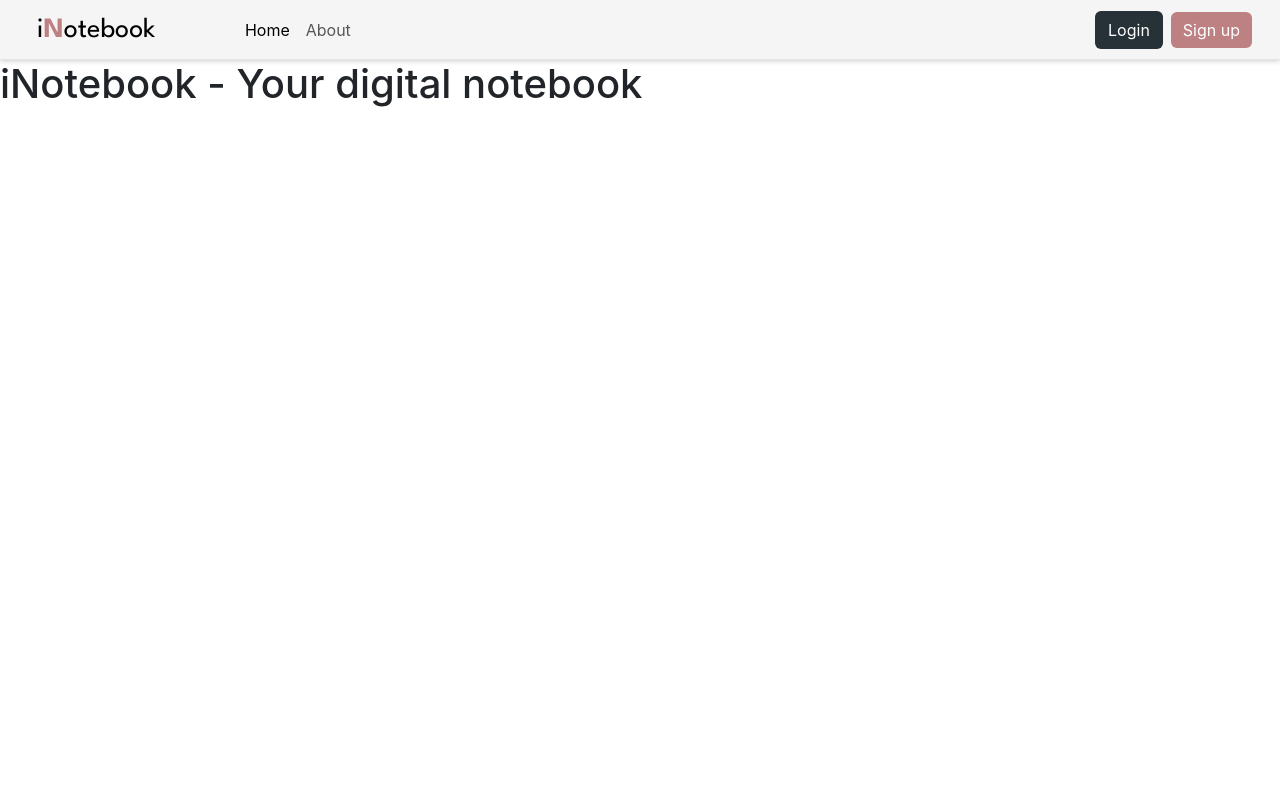
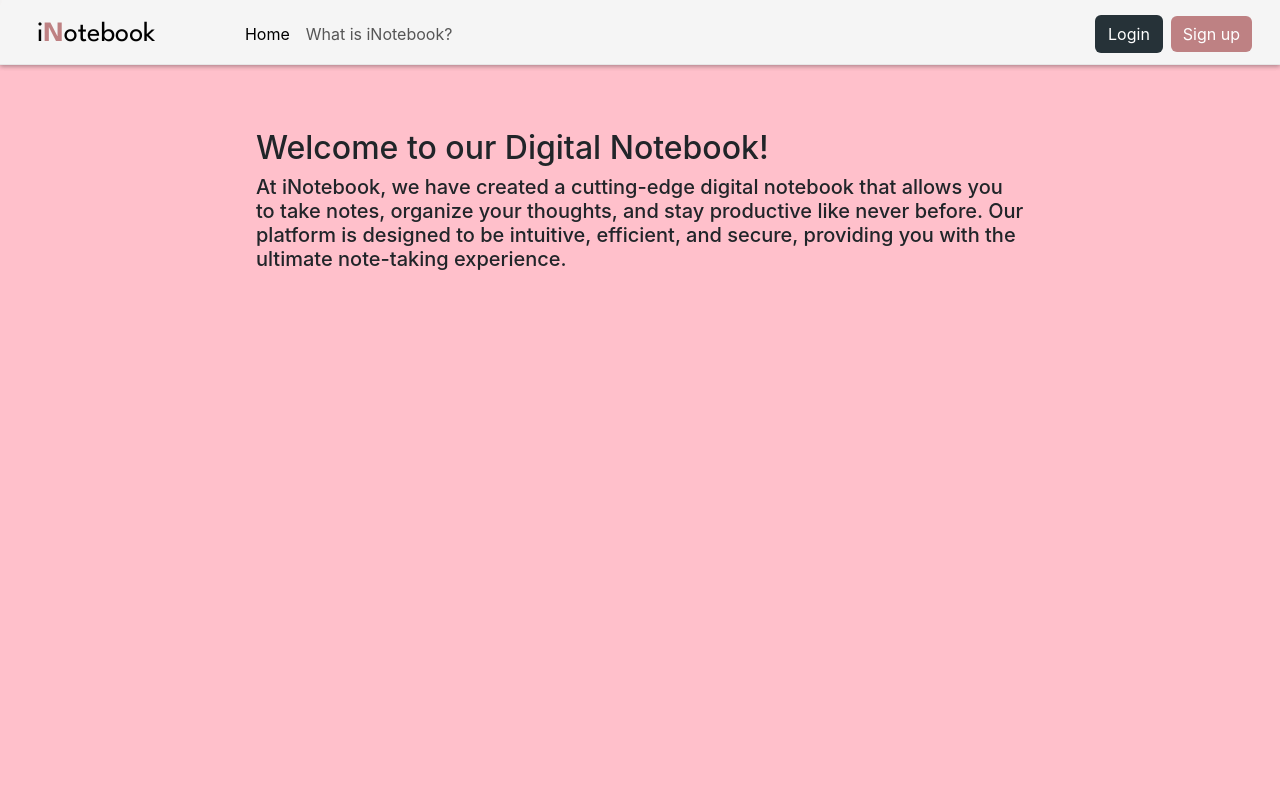
Before and after one commit to dishajadav12/Inotebook_Client, a React (Create React App) app: page /about in a window 1280 px wide. Shown: the top 800 px of the page. Built offline with nearby package versions, Linux system fonts and the light colour scheme.

Commit message:
Added about component

```diff
--- a/src/App.css
+++ b/src/App.css
@@ -1,4 +1,10 @@
 body{
+    scroll-snap-type: y mandatory;
     scroll-behavior: smooth;
+    overflow-y: auto;
+    scroll-snap-align: center;
     height: 100%;
 }
+body::-webkit-scrollbar{
+    display: none;
+}
--- a/src/App.js
+++ b/src/App.js
@@ -3,7 +3,7 @@ import './App.css';
 import { BrowserRouter,Routes, Route} from "react-router-dom";
 import Navbar from './Components/Navbar';
 import Home from './Components/Home';
-import About from './Components/About';
+import About from './Components/About/About';
 import NoteState from './Context/notes/NoteState';
 import Alert from './Components/Alert';
 import Login from './Components/Login/Login';
@@ -27,7 +27,9 @@ function App() {
   return (
     <NoteState>
     <BrowserRouter>
-      <Navbar/>
+    <div className="navbar-container">
+    <Navbar/>
+    </div>
       <div className="route-container">
         <Routes>
             <Route exact path='/' element={<Home showAlert={showAlert}/>}/>
--- a/src/Components/About.js
+++ /dev/null
@@ -1,13 +0,0 @@
-import React from 'react'
-
-
-const About = () => {
-
-  return (
-    <div>
-        <h1>iNotebook - Your digital notebook</h1>
-    </div>
-  )
-}
-
-export default About
--- /dev/null
+++ b/src/Components/About/About.js
@@ -0,0 +1,22 @@
+import React from 'react'
+import Intro from './Intro'
+import Why from './Why'
+import Vision from './Vision'
+import Contact from './Contact'
+import Footer from './Footer'
+import './about.css'
+
+const About = () => {
+
+  return (
+    <div>
+      <Intro/>
+      <Why/>
+      <Vision/>
+      <Contact/>
+      <Footer/>
+    </div>
+  )
+}
+
+export default About
--- /dev/null
+++ b/src/Components/About/Contact.js
@@ -0,0 +1,12 @@
+import React from 'react'
+import './about.css'
+
+const Contact = () => {
+  return (
+    <div className=' about-Contact-container'>
+        <h4>Start taking notes today, and make your ideas come to life!</h4>
+       <h2>Contact Us</h2> </div>
+  )
+}
+
+export default Contact
--- /dev/null
+++ b/src/Components/About/Footer.js
@@ -0,0 +1,11 @@
+import React from 'react'
+import './about.css'
+
+
+const Footer = () => {
+  return (
+    <div className='about-Footer-container'>Footer</div>
+  )
+}
+
+export default Footer
--- /dev/null
+++ b/src/Components/About/Intro.js
@@ -0,0 +1,14 @@
+import React from 'react'
+import './about.css'
+
+
+const Intro = () => {
+  return (
+    <div className='about-Intro-container'>
+        <h2>Welcome to our Digital Notebook!</h2>
+        <h5>At iNotebook, we have created a cutting-edge digital notebook that allows you to take notes, organize your thoughts, and stay productive like never before. Our platform is designed to be intuitive, efficient, and secure, providing you with the ultimate note-taking experience.</h5>
+    </div>
+  )
+}
+
+export default Intro
--- /dev/null
+++ b/src/Components/About/Vision.js
@@ -0,0 +1,14 @@
+import React from 'react'
+import './about.css'
+
+
+const Vision = () => {
+  return (
+    <div className='about-Vision-container'><h2>Our Vision</h2>
+    <h5>At iNotebook, our vision is to empower individuals and teams with an innovative and reliable digital notebook that enhances productivity and creativity. We believe that efficient note-taking should be accessible to everyone, and our platform strives to achieve this by providing a feature-rich and user-friendly experience.</h5>
+   <h4>Join us on this journey of organization, productivity, and creativity. Experience the power of digital note-taking and unlock your full potential with iNotebook.</h4>
+    </div>
+  )
+}
+
+export default Vision
--- /dev/null
+++ b/src/Components/About/Why.js
@@ -0,0 +1,22 @@
+import React from 'react'
+import './about.css'
+
+const Why = () => {
+  return (
+    <div className='about-Why-container'>
+        <h2>Why Choose us?</h2>
+
+        <h5>Seamless Note-Taking: Our digital notebook offers a seamless note-taking process, making it easy for you to jot down ideas, create to-do lists, capture inspirations, and keep track of important information—all in one place. Whether you're a student, a professional, or simply someone who loves staying organized, our notebook is the perfect tool for you.</h5>
+        <h5>Easy Modification: We understand that ideas evolve and thoughts change. That's why we've made it effortless to modify your notes. Edit, rearrange, or delete content with just a few clicks or taps, ensuring your notebook always reflects your latest insights.
+
+User-Friendly Interface: Our user-friendly interface is designed to cater to all users, regardless of their tech expertise. You don't need to be a tech-savvy individual to make the most out of our platform. Our intuitive layout ensures that you can get started right away.
+
+Multi-Platform Access: Access your digital notebook anytime, anywhere, and from any device. Whether you prefer to use your desktop computer, tablet, or smartphone, our platform offers a consistent and seamless experience across all devices.</h5>
+<h5>Safe and Secure Authentication: We take your data security seriously. Our safe authentication page ensures that your personal and sensitive information remains protected at all times. You can trust us with your data, knowing that we employ robust security measures to keep your notes safe from unauthorized access.
+
+Collaboration Made Easy: Share your notes with friends, colleagues, or teammates effortlessly. Collaborate on projects, brainstorm ideas together, and keep everyone on the same page with our easy-to-use sharing features.</h5>
+    </div>
+  )
+}
+
+export default Why
--- /dev/null
+++ b/src/Components/About/about.css
@@ -0,0 +1,45 @@
+.about-container{
+    scroll-snap-type: y mandatory;
+    scroll-behavior: smooth;
+    overflow-y: auto;
+    height: 100%;
+    background-color: pink;
+
+}
+.about-container::-webkit-scrollbar{
+    display: none;
+}
+
+.about-Intro-container{
+    padding:5% 20%;
+    height: 100vh;
+    background-color: pink;
+    padding:5% 20%;
+    scroll-snap-align: center;
+}
+.about-Why-container{
+    height: 100vh;
+    background-color: pink;
+    padding:5% 20%;
+    scroll-snap-align: center;
+
+}.about-Vision-container{
+    height: 100vh;
+    background-color: pink;
+    padding:5% 20%;
+    scroll-snap-align: center;
+
+}.about-Contact-container{
+    height: 100vh;
+    background-color: pink;
+    padding:5% 20%;
+    scroll-snap-align: center;
+
+}
+.about-Footer-container{
+    height: 100vh;
+    background-color: pink;
+    padding:5% 20%;
+    scroll-snap-align: center;
+
+}
--- a/src/Components/Navbar.js
+++ b/src/Components/Navbar.js
@@ -12,7 +12,7 @@ const Navbar = () => {
     localStorage.removeItem('token');
   }
   return (
-    <div>
+    <div className='navbar-container'>
 
     <nav className="navbar navbar-expand-lg d-flex">
   <div className="container-fluid">
@@ -28,7 +28,7 @@ const Navbar = () => {
           <Link className="nav-link active" aria-current="page" to="/">Home</Link>
         </div>
         <div className="nav-item">
-          <Link className="nav-link" to="/about">About</Link>
+          <Link className="nav-link" to="/about">What is iNotebook? </Link>
         </div>
         </div>
       <div className="auth-btn-container">
--- a/src/Components/Style.css
+++ b/src/Components/Style.css
@@ -33,16 +33,18 @@
     background-color: transparent;
 }
 /* Navigation Bar */
-.navbar{
-    height: 60px;
-    background-color: whitesmoke;
-    border-bottom: 1px solid rgb(231, 231, 231);
-    box-shadow: 0px 1px 5px #00000033;
+    .navbar-container {
+        position: sticky;
+        top: 0;
+        height: 65px;
+        z-index: 100; /* Ensure the navbar stays above other content */
+        background-color: whitesmoke; /* Set the desired background color */
+        border-bottom: 1px solid rgb(231, 231, 231);
+        box-shadow: 0px 1px 5px #00000033;
+    }
 
-}
 .navbar-brand{
     padding-left: 2%;
-    padding-top: 0.5%;
     font-family: 'League Spartan', sans-serif;
     font-size: 28px;
 }
```
Also changed, not shown: src/Components/About/backg.jpg (added).
